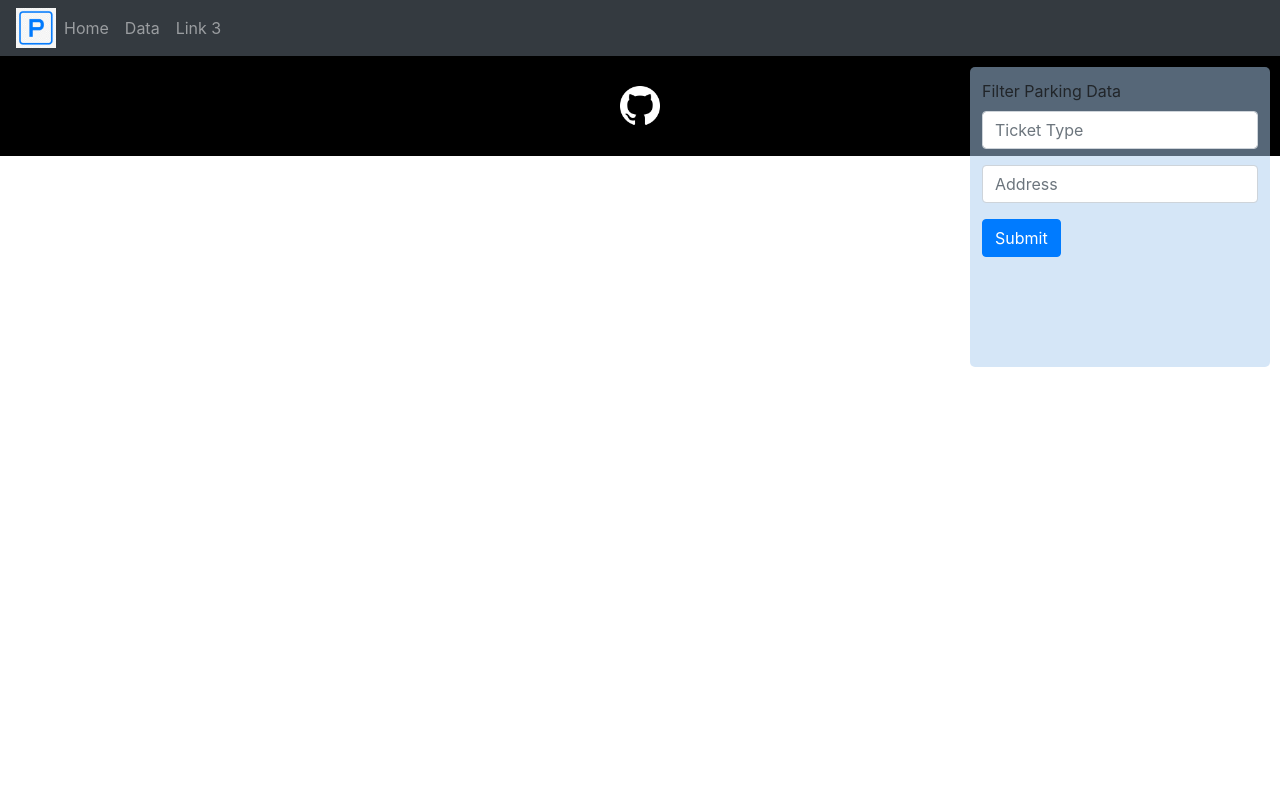
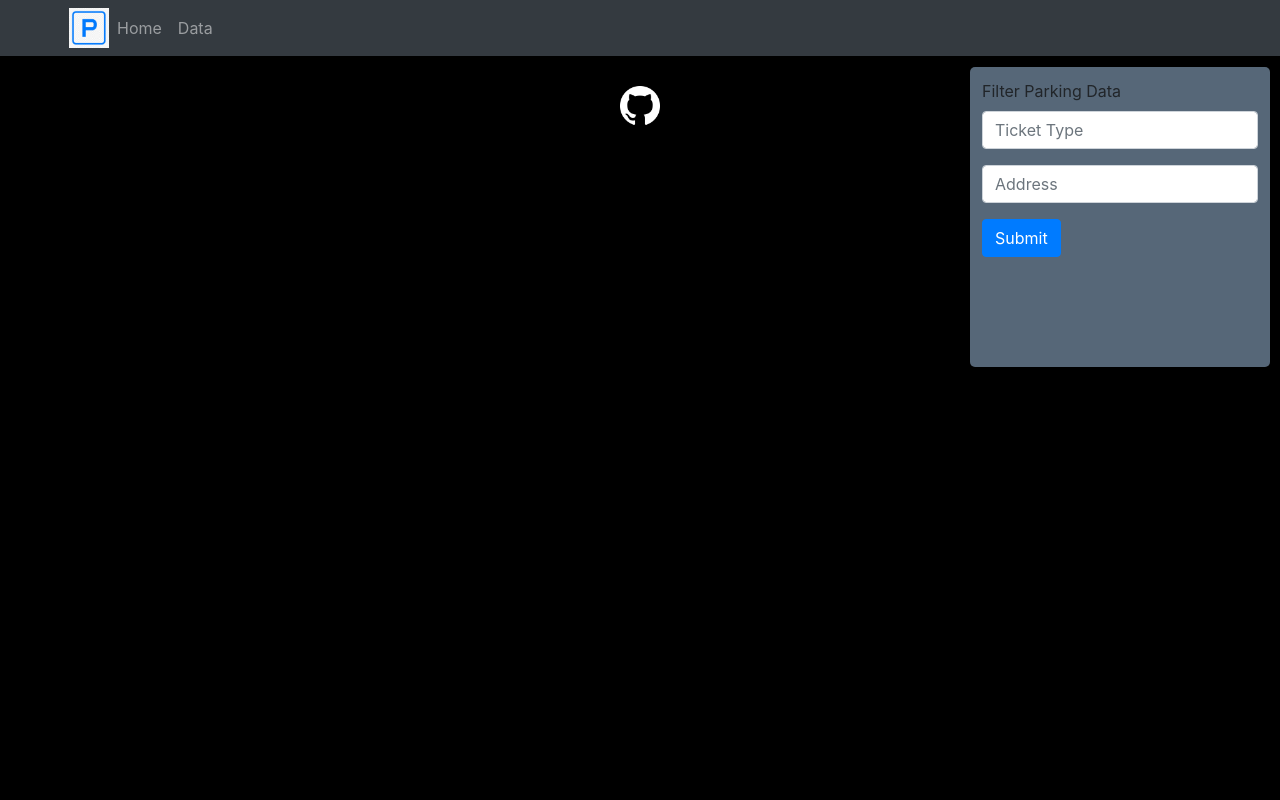
Before and after one commit to alobodanov/parking_data, a Python web app: template parking-ticket-data/templates/index.html in a window 1280 px wide. Run offline with Jinja, Linux system fonts and the light colour scheme; the template is opened without the code that fills it, so the values that code supplies are empty; some libraries are stand-ins or nearby versions.

Commit message:
css change

```diff
--- a/parking-ticket-data/static/css/our.css
+++ b/parking-ticket-data/static/css/our.css
@@ -2,6 +2,7 @@
 body {
   padding: 0;
   margin: 0;
+  background-color: #000;
 }
 
 /* set map, body, and html to 100% of the screen size */
@@ -10,7 +11,7 @@ html {
   height: 100%;
 }
 .leaflet-container {
-  height: 90%;
+  height: 83%;
   width: 100%;
   margin: 0 auto;
 }
@@ -18,6 +19,9 @@ html {
 #map {
   height: 100%,
   width: 100%
+}
+.nav-style {
+    padding-left: 69px;
 }
 
 .footer {
--- a/parking-ticket-data/templates/index.html
+++ b/parking-ticket-data/templates/index.html
@@ -18,7 +18,7 @@
 
 <body>
 <!-- The div where we will inject our map -->
-<nav class="navbar navbar-expand-sm bg-dark navbar-dark">
+<nav class="navbar navbar-expand-sm bg-dark navbar-dark nav-style">
     <img src="{{ url_for('static', filename='img/logo.jpg') }}" alt="logo" style="width:40px;">
     <ul class="navbar-nav">
         <li class="nav-item">
@@ -26,9 +26,6 @@
         </li>
         <li class="nav-item">
             <a class="nav-link" href="/api/get/data">Data</a>
-        </li>
-        <li class="nav-item">
-            <a class="nav-link" href="#">Link 3</a>
         </li>
     </ul>
 </nav>
```
Also changed, not shown: parking-ticket-data/db.sqlite.
